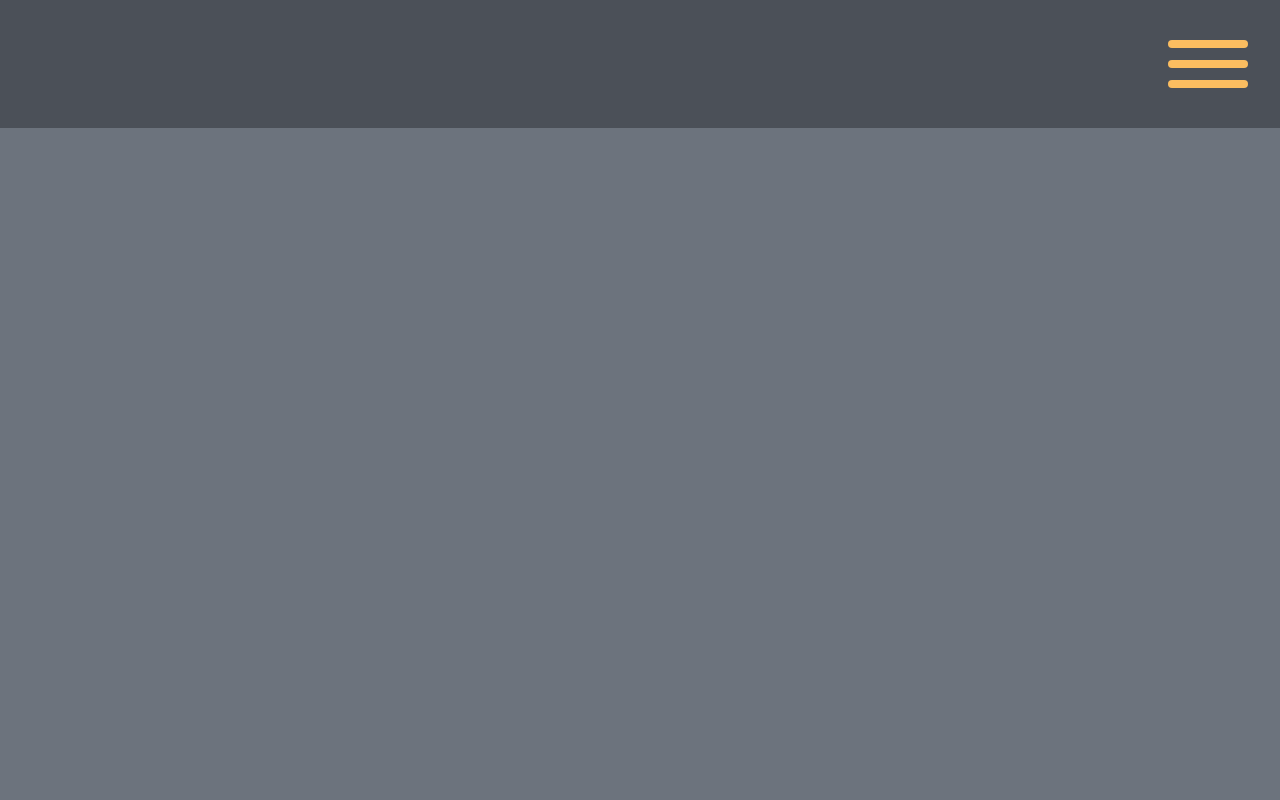
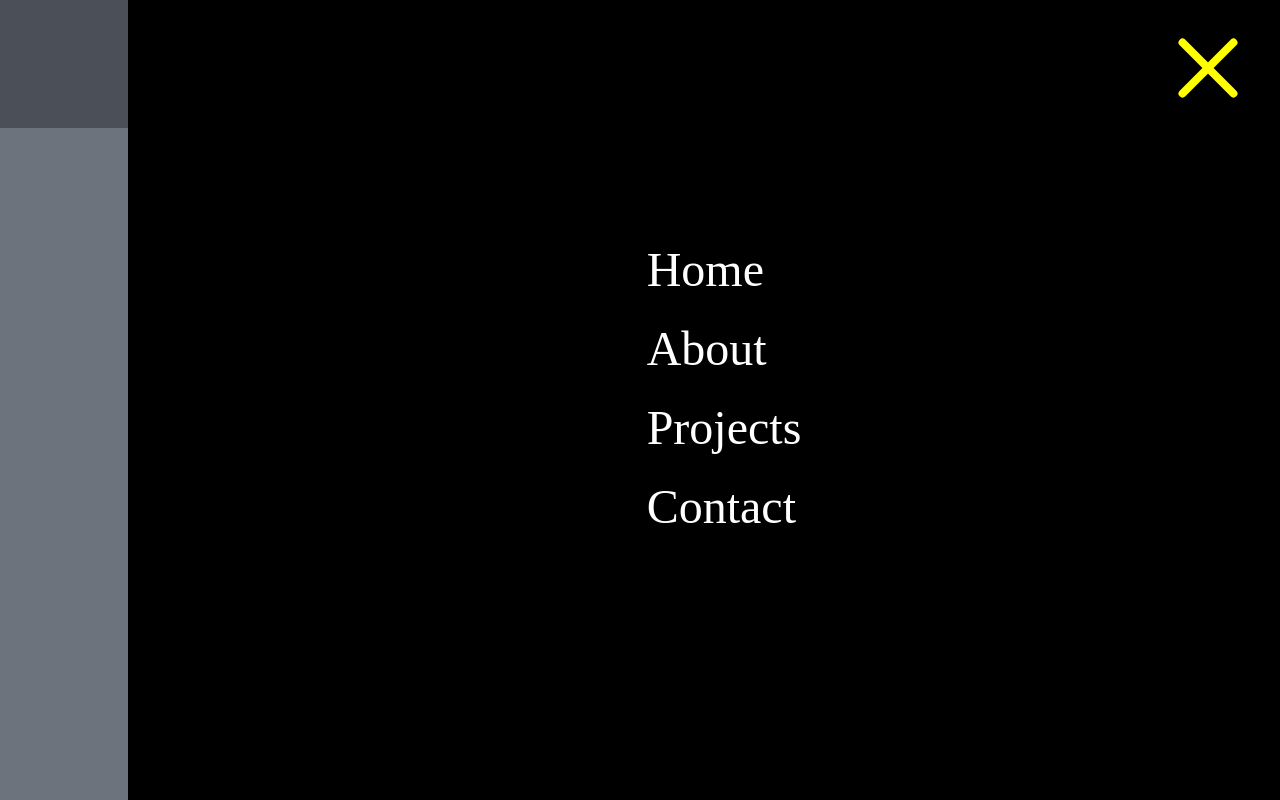
Before and after one commit to LupeF/Hamburger-Menu, a plain HTML site: page index.html in a window 1280 px wide. Drawn offline with Linux system fonts and the light colour scheme.

Commit message:
add styles and transition effects to nav buttons

```diff
--- a/css/styles.css
+++ b/css/styles.css
@@ -13,19 +13,62 @@ header{
     height: 8em;
 }
 nav{
+    position: relative;
     display: flex;
     justify-content: flex-end;
     align-items: center;
     height: 100%;
-    margin-right:  2em;
+}
+#close-cont{
+    position: relative;
+    cursor: pointer;
+}
+#close-btn{
+    height: 8px;
+    width: 80px;
+    border-radius: 15px;
+    background-color: yellow;
+    transform: rotate(45deg);
+    position: absolute;
+    z-index: 2;
+}
+#close-btn::after{
+    content: "";
+    height: 8px;
+    width: 80px;
+    border-radius: 15px;
+    background-color: yellow;
+    position: absolute;
+    transform: rotate(-90deg);
 }
 #list-item-cont{
-    display: none;
+    display: flex;
+    align-items: center;
+    justify-content: center;
+    position: absolute;
+    z-index: 1;
+    top: 0;
+    color: white;
+    background-color: black;
+    height: 100vh;
+    width: 90%;
+    transition: transform .5s ease-in;
+
+}
+.menu-slide{
+    transform: translateX(100%);
+}
+#list-item-cont li {
+    list-style-type: none;
+    padding-bottom: .5em;
+    font-size: xxx-large;
 }
 #hamburger-cont{
     position: relative;
-    padding: 1em;
     cursor: pointer;
+    display: flex;
+    align-items: center;
+    padding-right: 2em;
 
 }
 #hamburger-menu{
--- a/index.html
+++ b/index.html
@@ -9,6 +9,9 @@
 <body>
     <header>
         <nav>
+            <div id="close-cont">
+                <div id="close-btn"></div>
+            </div>
             <div id="list-item-cont">
                 <ul>
                     <li>Home</li>
@@ -17,10 +20,11 @@
                     <li>Contact</li>
                 </ul>
             </div>
-            <div id="hamurger-cont">
+            <div id="hamburger-cont">
                 <div id="hamburger-menu"></div>
             </div>
         </nav>
     </header>
+    <script src="js/script.js"></script>
 </body>
 </html>
--- /dev/null
+++ b/js/script.js
@@ -0,0 +1,14 @@
+const hamburgerContainer = document.getElementById('hamburger-cont');
+const xContainer = document.getElementById('close-cont');
+const hamburgerMenu = document.getElementById('hamburger-menu');
+const listItems = document.getElementById('list-item-cont');
+hamburgerMenu.addEventListener('click', (e)=>{
+    if(xContainer.style.zIndex !== -1){
+        listItems.classList.toggle('menu-slide');
+        xContainer.style.zIndex = 2;
+    }
+})
+xContainer.addEventListener('click', (e)=>{
+    xContainer.style.zIndex = -1
+    listItems.classList.toggle('menu-slide');
+})
```
